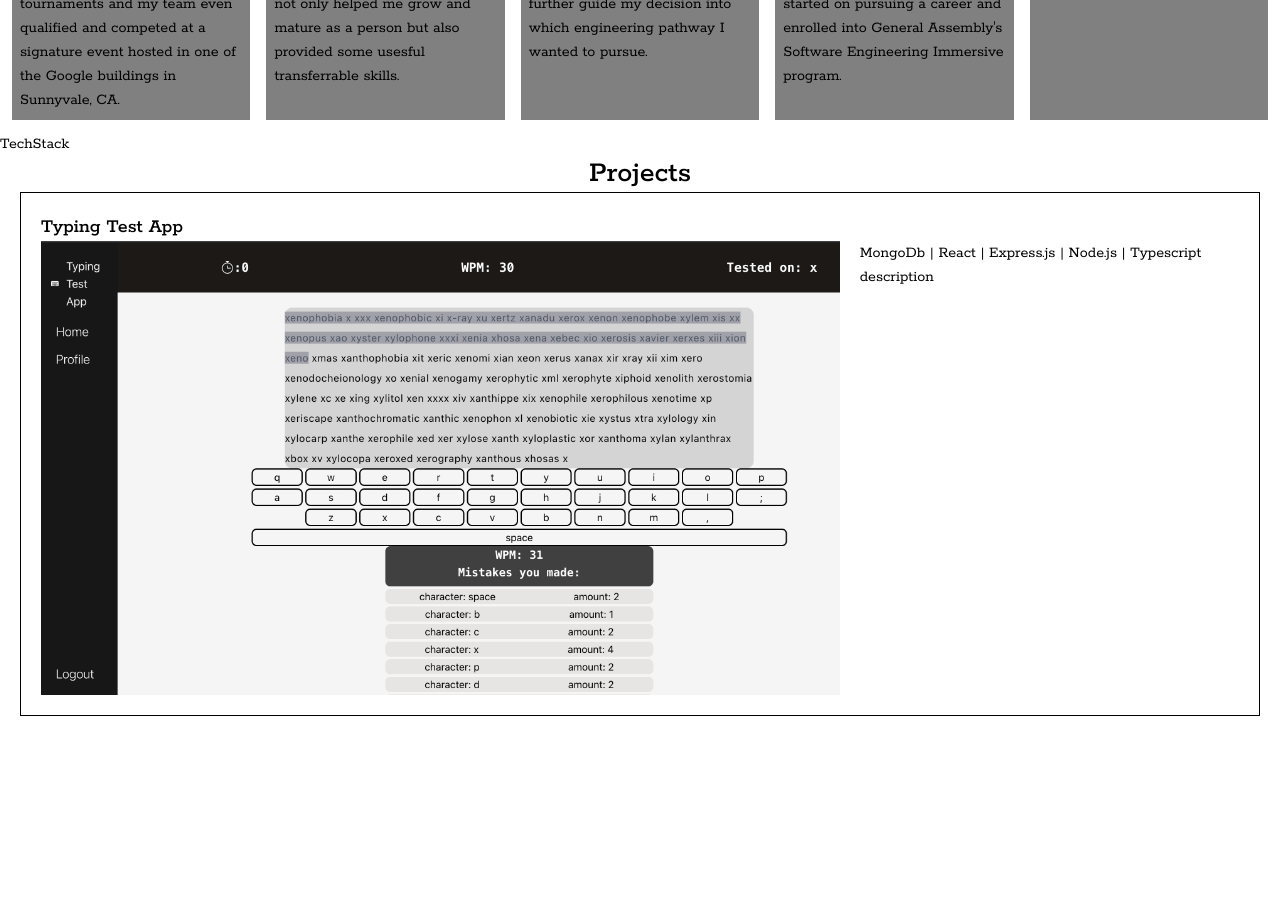
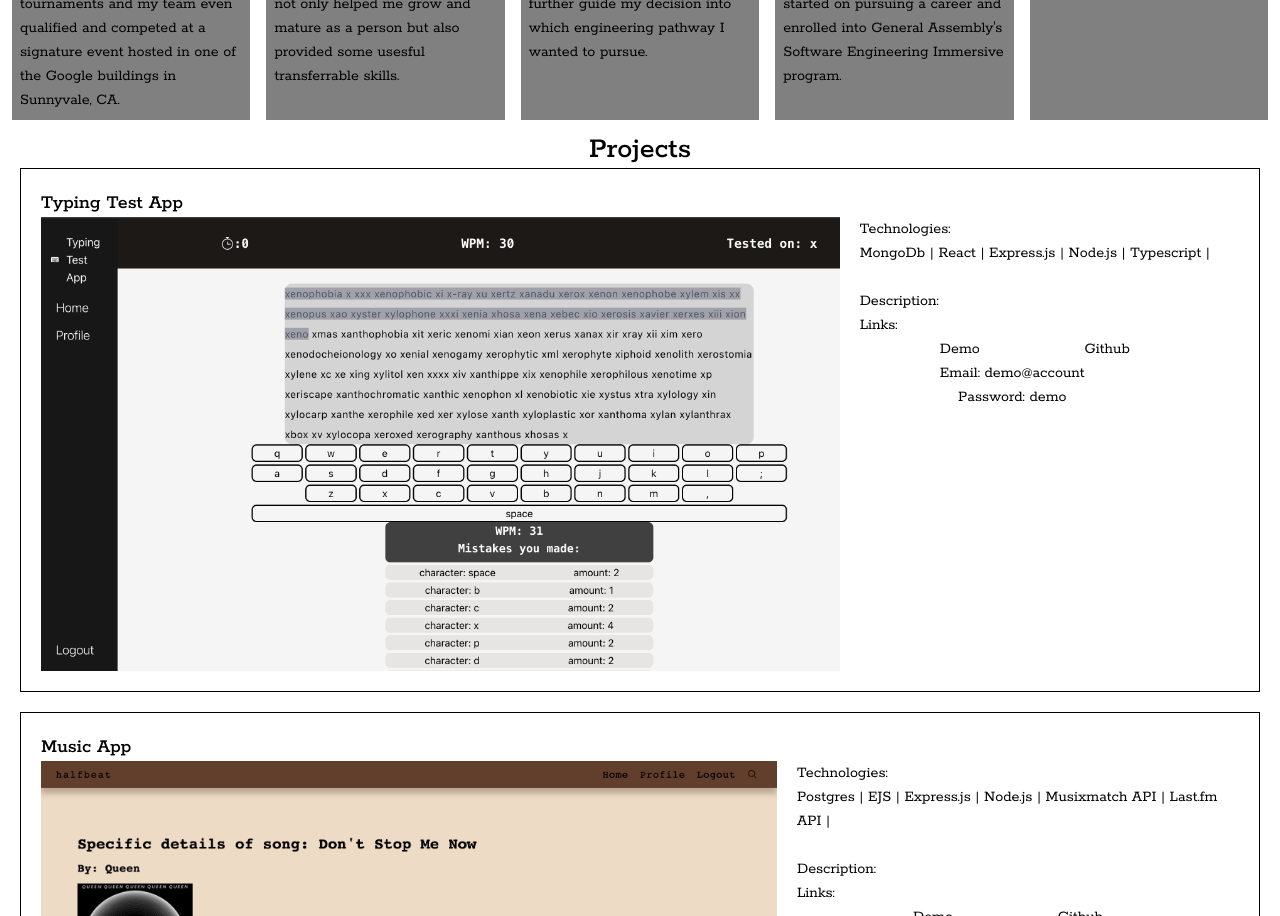
Before and after one commit to robertoooc/Roberto-Contreras-portfolio, a Next.js app: page / in a window 1280 px wide. Shown: the part 620-1536 px from the top of the page. Before the commit the page ends 1336 px from the top, so only its background shows below. Built offline with nearby package versions, Linux system fonts and the light colour scheme.

Commit message:
rebuilt project section with components

```diff
--- a/components/Projects.js
+++ b/components/Projects.js
@@ -1,36 +1,46 @@
 import Image from "next/image"
 import typingTestApp from '../public/imgs/TypingTestApp.png'
-export default function Projects (){
+// import chatApp from '../public/imgs/chatApp.png'
+// import tag from '../public/imgs/tag.png'
+// import musicApp from '../public/imgs/musicApp.png'
+export default function Projects ({project}){
+    let technologies=''
+    project.technologies.forEach((tech)=> technologies+= ` ${tech} |`)
     return(
-        <div>
-            <div>
-                TechStack
-            </div>
-            <div>
-                <div className="text-center text-3xl font-medium">
-                    <h1>Projects</h1>
-                </div>
-                <div className="mx-5 border p-5">
-                    <h1 className="text-xl font-medium">Typing Test App</h1>
+                <div className="mx-5 border p-5 mb-5">
+                    <h1 className="text-xl font-medium">{project.name}</h1>
                     <div className="sm:flex">
                         <div className="w-fit sm:w-8/12">
                             <Image
-                                src={typingTestApp}
-                                alt='Typing Test App'
+                                src={project.img}
+                                alt={project.name}
                             />
                         </div>
                         <div className="sm:mx-5">
                             <div>
-                                MongoDb | React | Express.js | Node.js | Typescript
+                                <p>Technologies:</p>
+                                <p>{technologies}</p>
+                            </div>
+                            <br></br>
+                            <div>
+                                <p>Description:</p>
+                                <p>{project.description}</p>
                             </div>
                             <div>
-                                description
+                                <p>Links: </p>
+                                <div className='flex justify-center'>
+                                    <div>
+                                        <button onClick={()=>window.open(`${project.demo}`, "_blank")}>Demo</button>
+                                        <p>Email: demo@account</p>
+                                        <p className='text-center'>Password: demo</p>
+                                    </div>
+                                    <div>
+                                        <button onClick={()=>window.open(`${project.github}`, "_blank")}>Github</button>
+                                    </div>
+                                </div>
                             </div>
                         </div>
                     </div>
                 </div>
-
-            </div>
-        </div>
     )
 }
--- /dev/null
+++ b/constants/constants.js
@@ -0,0 +1,36 @@
+import typingTestAppImg from '../public/imgs/TypingTestApp.png'
+import chatAppImg from '../public/imgs/chatApp.png'
+import tagImg from '../public/imgs/tag.png'
+import musicAppImg from '../public/imgs/musicApp.png'
+export const typingTestApp = {
+    name: 'Typing Test App',
+    technologies: ['MongoDb',"React",'Express.js',"Node.js","Typescript"],
+    description: ' ',
+    github: 'https://github.com/robertoooc/TypingTestApp-client',
+    demo: 'https://benevolent-medovik-143b82.netlify.app/',
+    img: typingTestAppImg
+}
+export const musicApp = {
+    name: 'Music App',
+    technologies: ['Postgres',"EJS",'Express.js',"Node.js","Musixmatch API","Last.fm API"],
+    description: ' ',
+    github: 'https://github.com/robertoooc/project-2',
+    demo: 'https://roberto-project-two-1114.herokuapp.com/',
+    img: musicAppImg
+}
+export const chatApp = {
+    name: 'Chat App',
+    technologies: ['MongoDb',"React",'Express.js',"Node.js","Socket.io"],
+    description: ' ',
+    github: 'https://github.com/robertoooc/Project-3-Client',
+    demo: 'https://courageous-selkie-645b7a.netlify.app/',
+    img: chatAppImg
+}
+export const tag = {
+    name: 'Tag',
+    technologies: ['HTML-Canvas',"CSS",'Javascript'],
+    description: ' ',
+    github: 'https://github.com/robertoooc/project1-pitch',
+    demo: 'https://robertoooc.github.io/project1-pitch/',
+    img: tagImg
+}
--- a/pages/index.js
+++ b/pages/index.js
@@ -5,7 +5,7 @@ import About from '@/components/About'
 import Projects from '@/components/Projects'
 // import About from '../components/About'
 // import styles from '@/styles/Home.module.css'
-
+import { typingTestApp,musicApp,chatApp,tag } from '@/constants/constants'
 const inter = Inter({ subsets: ['latin'] })
 
 export default function Home() {
@@ -18,7 +18,13 @@ export default function Home() {
       </Head>
       <div className=''>
         <About/>
-        <Projects/>
+        <div>
+          <div className='text-center text-3xl font-medium'>Projects</div>
+          <Projects project={typingTestApp}/>
+          <Projects project={musicApp}/>
+          <Projects project={chatApp}/>
+          <Projects project={tag}/>
+        </div>
       </div>
     </div>
   )
```
